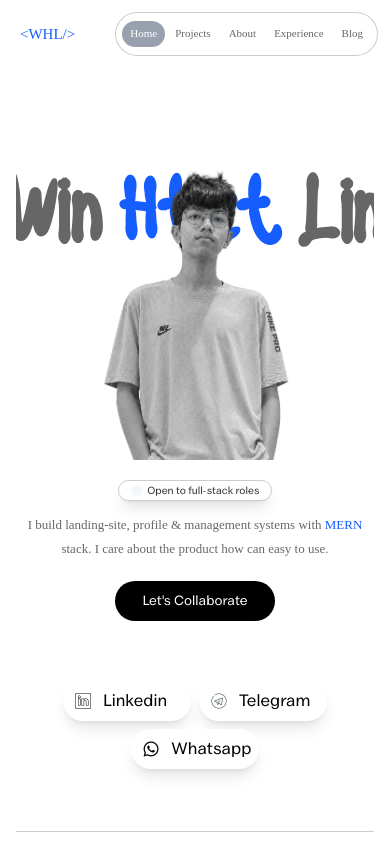
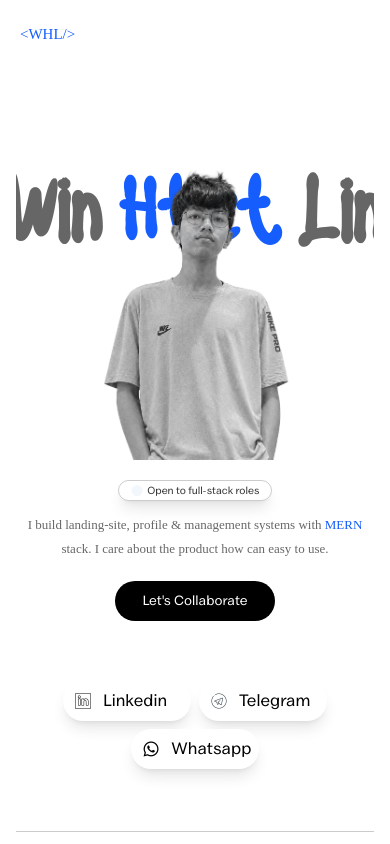
Before and after one commit to winhtetlin121128/Portfolio, a React (Vite) app: page / in a window 390 px wide. Shown: the top 844 px of the page. Built offline with nearby package versions, Linux system fonts and the light colour scheme; a web font is replaced by a local one.

Commit message:
Updated Navbar4

```diff
--- a/src/components/navbar.jsx
+++ b/src/components/navbar.jsx
@@ -41,7 +41,7 @@ const Navbar = ({ ScrollToSection, HomeRef, ProjectRef, AboutRef, ExperienceRef
           {Logo}
         </h3>
 
-        <ul className="bg-[#fff]/60 flex min-w-0 gap-0.5 overflow-x-auto rounded-3xl h-11  border border-[#000]/20 px-1.5 py-2 sm:flex sm:gap-1 sm:px-2">
+        <ul className="hidden bg-[#fff]/60 flex min-w-0 gap-0.5 overflow-x-auto rounded-3xl h-11  border border-[#000]/20 px-1.5 py-2 sm:flex sm:gap-1 sm:px-2">
           {menuTags.map((tag) => (
             <li
               onClick={() => handleScroll(tag)}
```
